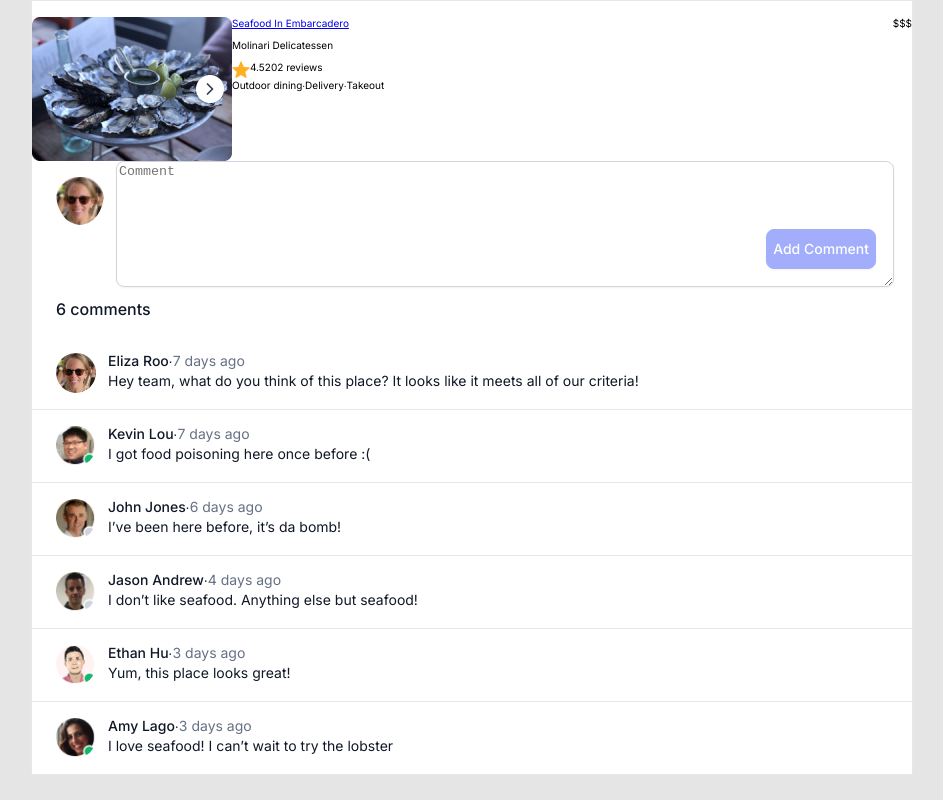
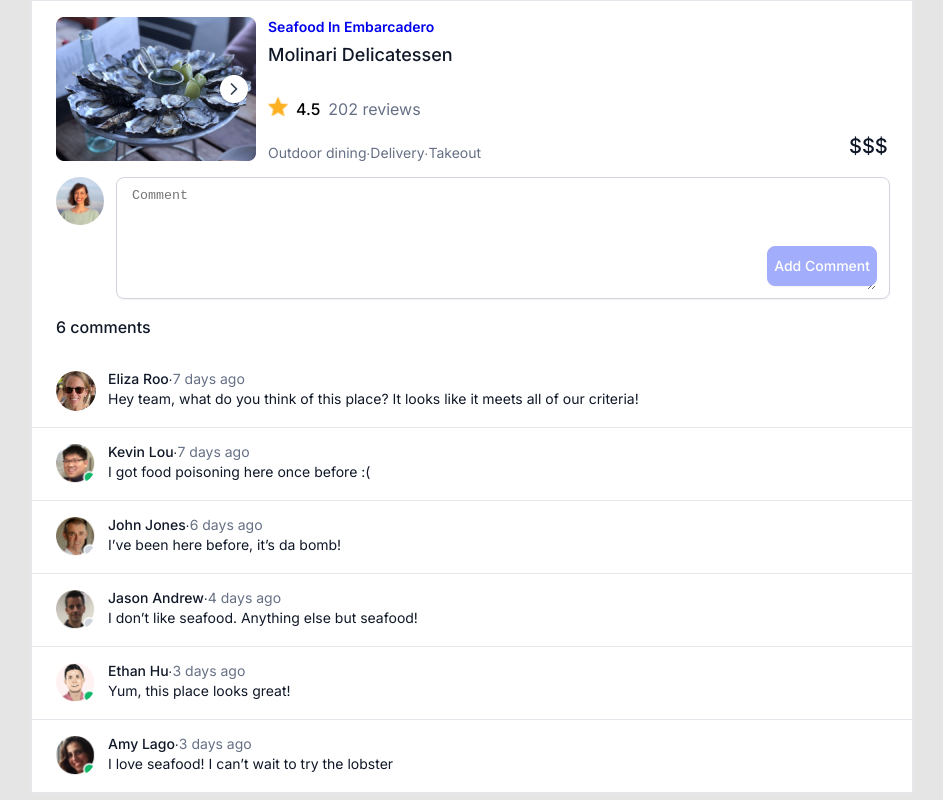
Before and after one commit to davisstacked/LeahDavisCommentUIExercise, a React (Create React App) app: page / in a window 1280 px wide. Shown: the whole page, without its empty margins (169-1112 px from the left). Built offline with nearby package versions, Linux system fonts and the light colour scheme.

Commit message:
styled the restaurant header and improved form appearance

```diff
--- a/src/Components/Comment.css
+++ b/src/Components/Comment.css
@@ -49,14 +49,16 @@
   background-color: #FFFFFF !important;
 }
 
+.CommentForm-avatar {
+  margin-right: 12px;
+}
+
 .Comment-avatar {
   margin-right: 1.2rem;
   padding-top: 16px;
-  height: 4rem;
-  width: 4rem;
+  height: 40px;
+  width: 40px;
   border-radius: 2.8rem;
-  overflow: hidden;
-  z-index: 8;
   -webkit-border-radius: 2.8rem;
   -moz-border-radius: 2.8rem;
   -ms-border-radius: 2.8rem;
--- a/src/Components/Comment.js
+++ b/src/Components/Comment.js
@@ -1,4 +1,5 @@
 import React, { useContext, useState, useRef } from 'react';
+import Avatar from '@mui/material/Avatar';
 import CommentContext from '../context/CommentContext';
 import EditIcon from '../assets/EditIcon';
 import DeleteIcon from '../assets/DeleteIcon';
@@ -109,14 +110,14 @@
     );
   } else {
     return (
-      <div className={Comment}
-        onMouseEnter={() => showPopup(id)}>
+      <div className={Comment} onMouseEnter={() => showPopup(id)}>
         <div className={commentComment}>
-        <img               className='Comment-avatar'
-          alt={user}
-          src={image ? image : './images/LeahAvatar.jpeg'}
-        />
-
+          <img
+            className='Comment-avatar'
+            alt={user}
+            src={image ? image : './images/LeahAvatar.jpeg'}
+            sx={{ width: 40, height: 40}}
+          />
 
           <div className='Comment-text'>
             <p className='Comment-username-wrapper'>
--- a/src/Components/CommentForm.js
+++ b/src/Components/CommentForm.js
@@ -18,6 +18,10 @@
     formButtonAbled: typing
   })
 
+  const formTextArea = classNames('form-text-area', {
+    formTyping: typing
+  })
+
   const handleSubmit = (e) => {
     e.preventDefault();
     addComment(comment);
@@ -31,24 +35,21 @@
   return (
     <form className='CommentForm form' onSubmit={handleSubmit}>
       <Avatar
-        className="Comment-avatar"
-        alt='Eliza Roo'
-        src='./images/Avatar (1).png'
+        className='CommentForm-avatar'
+        alt='Leah'
+        src='./images/LeahAvatar.jpeg'
         sx={{ width: 48, height: 48 }}
       />
       <div className='form-container'>
         <textarea
-          className='form-text-area'
-          placeholder="Comment"
+          className={formTextArea}
+          placeholder='Comment'
           onChange={handleChange}
           name='message'
           value={comment.message}
           type='text'
         />
-        <button
-          disabled={!typing}
-          className={buttonOnOff}
-        >
+        <button disabled={!typing} className={buttonOnOff}>
           Add Comment
         </button>
       </div>
--- a/src/Components/CommentPage.css
+++ b/src/Components/CommentPage.css
@@ -1,6 +1,6 @@
 .CommentPage {
   width: 88rem;
-  padding-top: 1.6rem;
+  /* padding-top: 1.6rem; */
   border-top: 1px solid #E4E7EC;
   border-right: 1px solid #E4E7EC;
   border-left: 1px solid #E4E7EC;
--- a/src/Components/Restaurant.css
+++ b/src/Components/Restaurant.css
@@ -1,6 +1,15 @@
 .Restaurant {
   display: flex;
   justify-content: space-between;
+  padding: 1.6rem 2.4rem;
+}
+
+.Restaurant-name {
+  margin: .4rem 0;
+  font-weight: 500;
+  color:#101828;
+  line-height: 28px;
+  font-size: 1.8rem;
 }
 
 .Restaurant-container {
@@ -14,9 +23,53 @@
 
 .Restaurant-info-container {
   display: flex;
+  padding-top: 0;
+  padding-bottom: 0;
   flex-direction: column;
+  justify-content: space-between;
+  margin-left: 1.2rem;
+}
+
+.Restaurant-link {
+  font-weight: 600;
+  line-height: 2rem;
+  text-decoration: none;
+  font-size: 1.4rem;
+}
+
+.Restaurant-review-container {
+  display: flex;
+  font-size: 1.6rem;
+  line-height: 2.4rem;
+}
+
+.Restaurant-star-image {
+  height: 2rem;
+  width: 2rem;
+}
+
+.Restaurant-rating {
+  font-weight: 500;
+  margin-left: .8rem;
+  margin-right:.8rem;
 }
 
 .Restaurant-reviews {
   display: flex;
+  color: #667085;
 }
+
+.Restaurant-categories {
+  color: #667085;
+  font-size: 1.4rem;
+}
+
+.Restaurant-price {
+  align-self: flex-end;
+  color: #101828;
+  font-size: 2rem;
+  width: 3.9rem;
+  height: 3rem;
+  line-height: 3rem;
+  font-weight: 500;
+}
--- a/src/Components/Restaurant.js
+++ b/src/Components/Restaurant.js
@@ -26,7 +26,7 @@
             </a>
             <p className='Restaurant-name'>{data.name}</p>
           </div>
-          <div className='Restaurant-reviews'>
+          <div className='Restaurant-review-container'>
             <img
               src='./images/Star.png'
               alt='star for ratings'
--- a/src/Components/form.css
+++ b/src/Components/form.css
@@ -4,27 +4,37 @@
 
 .form-container {
   position: relative;
-  /* margin: 1.6rem 2.8rem 1.6rem; */
+  display: flex;
+  align-items: center;
+  justify-content: center;
   width: 77.2rem;
   height: 12rem;
-}
-
-.form-text-area {
-  position: relative;
-  width: 77.2rem;
-  height: 12rem;
+  border: 1px solid #D0D5DD;
   border-radius: .8rem;
   -webkit-border-radius: .8rem;
   -moz-border-radius: .8rem;
   -ms-border-radius: .8rem;
   -o-border-radius: .8rem;
-  padding: 1rem, 1.4rem, 1rem, 1.4rem;
   box-shadow: 0px 0px 0px 4px #F4EBFF;
   box-shadow: 0px 1px 2px 0px #1018280D;
+}
 
-  border: 1px solid #D0D5DD;
+.form-container:hover {
+  border: 1.5px solid #576BF8;
+}
+
+.form-text-area {
+  position: relative;
+  width: 74.2rem;
+  height: 10rem;
+  border: none;
   z-index: 1;
   color: #667085;
+  outline: none !important;
+}
+
+.formTyping {
+  color: #101828;
 }
 
 .form-button {
@@ -34,8 +44,6 @@
   height: 12.6rem;
   height: 4rem;
   padding: 1rem, 1.6rem, 1rem, 1.6rem;
-  /* background-color: #A2ADFB;
-  border: 1px solid #A2ADFB; */
   box-sizing: border-box;
   box-shadow: 0px 1px 2px rgba(16, 24, 40, 0.05);
   border-radius: .8rem;
```
Also changed, not shown: src/index.css (line endings or trailing spaces).
